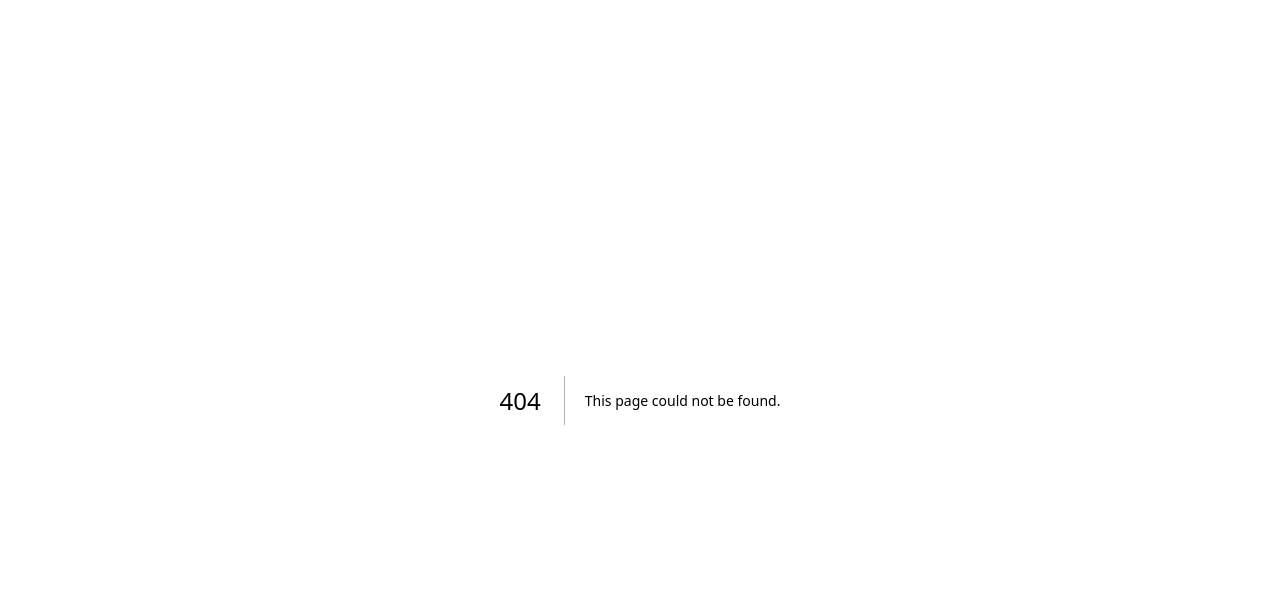
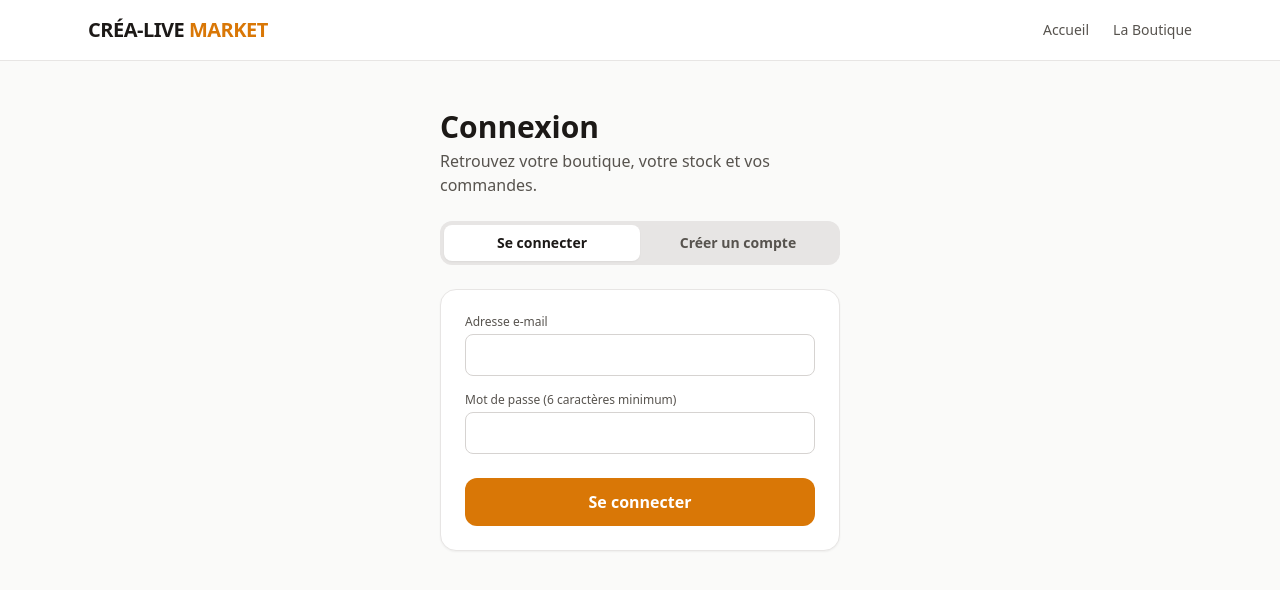
Before and after one commit to sabrinaiannaconeciply-crypto/crea-live-v2, a Next.js app: page /connexion in a window 1280 px wide. Before the commit this address had no page. Shown: the top 590 px of the page. Built offline with nearby package versions, Linux system fonts and the light colour scheme; no server answers.

Commit message:
Create page.tsx

```diff
--- /dev/null
+++ b/app/connexion/page.tsx
@@ -0,0 +1,239 @@
+"use client";
+
+import { useState } from "react";
+import { useRouter } from "next/navigation";
+import Link from "next/link";
+import { supabase } from "../../lib/supabase";
+
+type Mode = "login" | "signup";
+type Role = "client" | "vendeur";
+
+export default function ConnexionPage() {
+  const router = useRouter();
+  const [mode, setMode] = useState<Mode>("login");
+  const [email, setEmail] = useState("");
+  const [password, setPassword] = useState("");
+  const [role, setRole] = useState<Role>("client");
+  const [shopName, setShopName] = useState("");
+  const [busy, setBusy] = useState(false);
+  const [message, setMessage] = useState<{ text: string; type: "success" | "error" } | null>(null);
+
+  const explain = (text: string) => {
+    if (text.includes("Invalid login credentials")) return "Adresse e-mail ou mot de passe incorrect.";
+    if (text.includes("Email not confirmed")) return "Votre adresse e-mail n’est pas encore confirmée. Cliquez sur le lien reçu par e-mail.";
+    if (text.includes("already registered")) return "Un compte existe déjà avec cette adresse e-mail. Connectez-vous.";
+    if (text.includes("Password should be")) return "Le mot de passe est trop court (6 caractères minimum).";
+    if (text.includes("rate limit")) return "Trop d’essais. Patientez quelques minutes puis recommencez.";
+    return "Une erreur est survenue : " + text;
+  };
+
+  const handleSubmit = async (e: React.FormEvent) => {
+    e.preventDefault();
+    setMessage(null);
+
+    if (!email.trim() || password.length < 6) {
+      setMessage({ text: "Entrez votre adresse e-mail et un mot de passe d’au moins 6 caractères.", type: "error" });
+      return;
+    }
+    if (mode === "signup" && role === "vendeur" && !shopName.trim()) {
+      setMessage({ text: "Donnez un nom à votre boutique.", type: "error" });
+      return;
+    }
+
+    setBusy(true);
+    try {
+      if (mode === "login") {
+        const { data, error } = await supabase.auth.signInWithPassword({
+          email: email.trim(),
+          password,
+        });
+        if (error || !data.user) {
+          setMessage({ text: explain(error ? error.message : "Connexion impossible."), type: "error" });
+          return;
+        }
+        const { data: profile } = await supabase
+          .from("profiles")
+          .select("role")
+          .eq("id", data.user.id)
+          .maybeSingle();
+        router.push(profile && profile.role === "vendeur" ? "/vendeur" : "/boutique");
+      } else {
+        const { data, error } = await supabase.auth.signUp({
+          email: email.trim(),
+          password,
+          options: {
+            emailRedirectTo: window.location.origin + "/connexion",
+            data: { role, shop_name: role === "vendeur" ? shopName.trim() : null },
+          },
+        });
+        if (error) {
+          setMessage({ text: explain(error.message), type: "error" });
+          return;
+        }
+        if (data.session) {
+          router.push(role === "vendeur" ? "/vendeur" : "/boutique");
+        } else {
+          setMessage({
+            text: "Compte créé ! Un e-mail de confirmation vient de vous être envoyé. Cliquez sur le lien qu’il contient, puis revenez vous connecter ici.",
+            type: "success",
+          });
+          setMode("login");
+          setPassword("");
+        }
+      }
+    } finally {
+      setBusy(false);
+    }
+  };
+
+  return (
+    <div className="min-h-screen bg-stone-50 text-stone-900">
+      <header className="bg-white border-b border-stone-200 sticky top-0 z-10">
+        <div className="max-w-6xl mx-auto px-6 py-4 flex items-center justify-between">
+          <Link href="/" className="text-xl font-extrabold tracking-tight text-stone-900">
+            CRÉA-LIVE <span className="text-amber-600">MARKET</span>
+          </Link>
+          <nav className="flex items-center gap-6 text-sm font-medium">
+            <Link href="/" className="text-stone-600 hover:text-stone-900">
+              Accueil
+            </Link>
+            <Link href="/boutique" className="text-stone-600 hover:text-stone-900">
+              La Boutique
+            </Link>
+          </nav>
+        </div>
+      </header>
+
+      <main className="max-w-md mx-auto px-6 py-12">
+        <h1 className="text-3xl font-extrabold text-stone-900">
+          {mode === "login" ? "Connexion" : "Créer un compte"}
+        </h1>
+        <p className="text-stone-600 mt-1 mb-6">
+          {mode === "login"
+            ? "Retrouvez votre boutique, votre stock et vos commandes."
+            : "Achetez des créations, ou ouvrez gratuitement votre boutique (15 articles offerts)."}
+        </p>
+
+        <div className="flex bg-stone-200 rounded-xl p-1 mb-6">
+          <button
+            type="button"
+            onClick={() => { setMode("login"); setMessage(null); }}
+            className={`flex-1 py-2 rounded-lg text-sm font-semibold transition ${
+              mode === "login" ? "bg-white text-stone-900 shadow-sm" : "text-stone-600"
+            }`}
+          >
+            Se connecter
+          </button>
+          <button
+            type="button"
+            onClick={() => { setMode("signup"); setMessage(null); }}
+            className={`flex-1 py-2 rounded-lg text-sm font-semibold transition ${
+              mode === "signup" ? "bg-white text-stone-900 shadow-sm" : "text-stone-600"
+            }`}
+          >
+            Créer un compte
+          </button>
+        </div>
+
+        {message && (
+          <div
+            role="status"
+            className={`mb-6 p-4 rounded-xl text-sm font-medium ${
+              message.type === "success"
+                ? "bg-emerald-50 text-emerald-800 border border-emerald-200"
+                : "bg-red-50 text-red-800 border border-red-200"
+            }`}
+          >
+            {message.text}
+          </div>
+        )}
+
+        <form onSubmit={handleSubmit} className="bg-white p-6 rounded-2xl border border-stone-200 shadow-sm flex flex-col gap-4">
+          {mode === "signup" && (
+            <div>
+              <span className="block text-xs font-medium text-stone-600 mb-2">Je souhaite</span>
+              <div className="grid grid-cols-2 gap-2">
+                <button
+                  type="button"
+                  aria-pressed={role === "client"}
+                  onClick={() => setRole("client")}
+                  className={`p-3 rounded-xl border-2 text-sm font-semibold transition ${
+                    role === "client"
+                      ? "border-amber-500 bg-amber-50 text-amber-900"
+                      : "border-stone-200 text-stone-600"
+                  }`}
+                >
+                  Acheter
+                </button>
+                <button
+                  type="button"
+                  aria-pressed={role === "vendeur"}
+                  onClick={() => setRole("vendeur")}
+                  className={`p-3 rounded-xl border-2 text-sm font-semibold transition ${
+                    role === "vendeur"
+                      ? "border-amber-500 bg-amber-50 text-amber-900"
+                      : "border-stone-200 text-stone-600"
+                  }`}
+                >
+                  Vendre
+                </button>
+              </div>
+            </div>
+          )}
+
+          {mode === "signup" && role === "vendeur" && (
+            <div>
+              <label htmlFor="shop" className="block text-xs font-medium text-stone-600 mb-1">
+                Nom de votre boutique
+              </label>
+              <input
+                id="shop"
+                type="text"
+                maxLength={80}
+                value={shopName}
+                onChange={(e) => setShopName(e.target.value)}
+                className="w-full p-2.5 border border-stone-300 rounded-lg text-sm"
+              />
+            </div>
+          )}
+
+          <div>
+            <label htmlFor="email" className="block text-xs font-medium text-stone-600 mb-1">
+              Adresse e-mail
+            </label>
+            <input
+              id="email"
+              type="email"
+              autoComplete="email"
+              value={email}
+              onChange={(e) => setEmail(e.target.value)}
+              className="w-full p-2.5 border border-stone-300 rounded-lg text-sm"
+            />
+          </div>
+
+          <div>
+            <label htmlFor="password" className="block text-xs font-medium text-stone-600 mb-1">
+              Mot de passe (6 caractères minimum)
+            </label>
+            <input
+              id="password"
+              type="password"
+              autoComplete={mode === "login" ? "current-password" : "new-password"}
+              value={password}
+              onChange={(e) => setPassword(e.target.value)}
+              className="w-full p-2.5 border border-stone-300 rounded-lg text-sm"
+            />
+          </div>
+
+          <button
+            type="submit"
+            disabled={busy}
+            className="mt-2 bg-amber-600 text-white font-semibold py-3 rounded-xl hover:bg-amber-700 transition disabled:opacity-50"
+          >
+            {busy ? "Veuillez patienter..." : mode === "login" ? "Se connecter" : "Créer mon compte"}
+          </button>
+        </form>
+      </main>
+    </div>
+  );
+}
```
